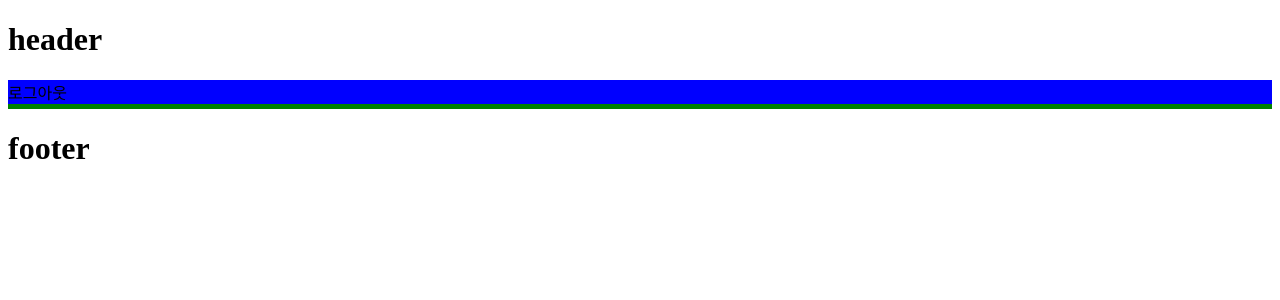
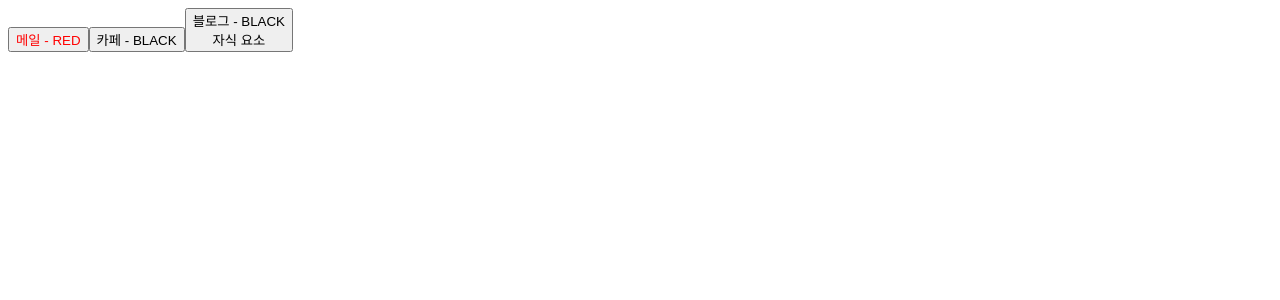
Before and after one commit to kimgem2437/React, a React (Vite) app in the folder ONEBITE-REACT/section05/: page / in a window 1280 px wide. Shown: the top 300 px of the page. Built offline with nearby package versions, Linux system fonts and the light colour scheme.

Commit message:
"Props로 데이터 전달하기"

```diff
--- a/ONEBITE-REACT/section05/src/App.jsx
+++ b/ONEBITE-REACT/section05/src/App.jsx
@@ -2,14 +2,26 @@ import './App.css'
 import Header from './components/Header';
 import Main from './components/Main';
 import Footer from './components/Footer';
+import Button from './components/Button';
 
 
 function App() {
+
+    const buttonProps = {
+        text : "메일",
+        color : "red",
+        a : 1,
+        b : 2,
+        c : 3,
+    }
+
   return (
     <>
-        <Header />
-        <Main />
-        <Footer />
+        <Button {...buttonProps} />
+        <Button text={"카페"}/>
+        <Button text={"블로그"}>
+            <div>자식 요소</div>
+        </Button>
     </>
   )
 }
--- /dev/null
+++ b/ONEBITE-REACT/section05/src/components/Button.jsx
@@ -0,0 +1,12 @@
+const Button = ({children, text, color = "black"}) => {
+    return (
+        <button style={{color: color}}>
+        {text} - {color.toUpperCase()}
+            {children}
+    </button>
+    );
+};
+
+
+
+export default Button;
```
